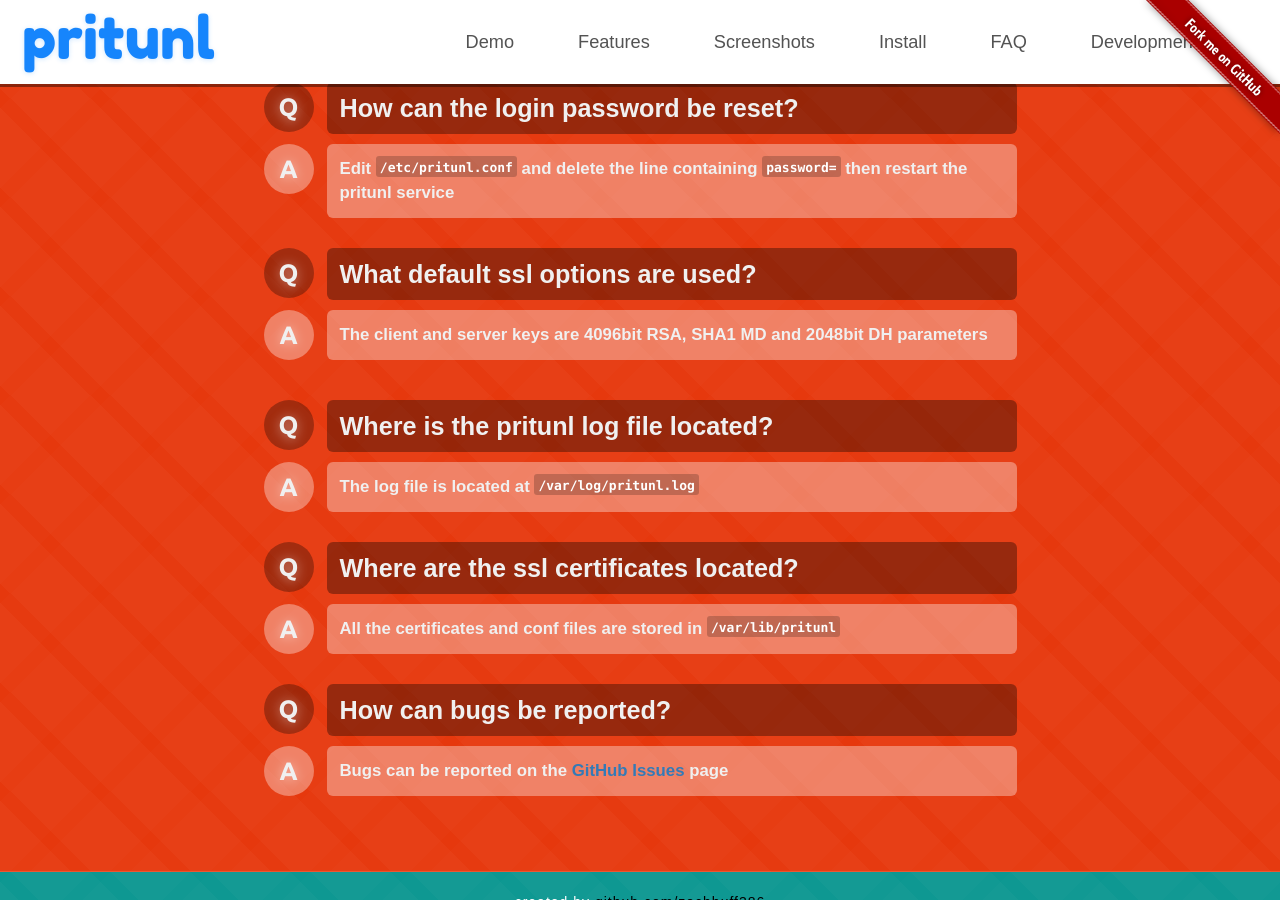
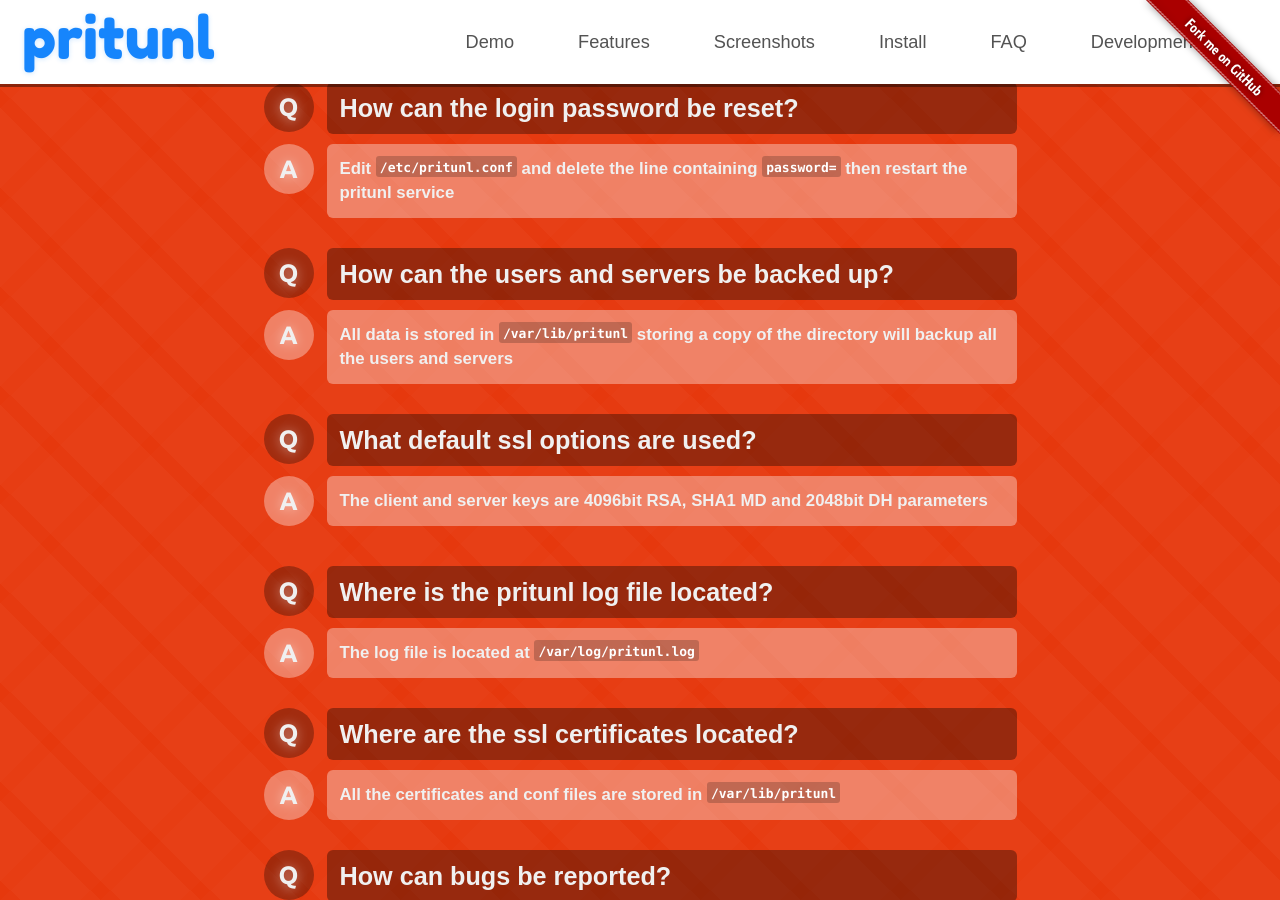
Before and after one commit to pritunl/pritunl.github.io, a Jekyll site: the page built from index.html, in a window 1280 px wide and 900 px high, scrolled down 5431 px. Built offline with Jekyll 4.4.1, drawn with Linux system fonts in a browser that asks for light colours; nearby versions of some CDN libraries; Markdown is read by kramdown in place of the engine named in the settings.

Commit message:
Add faq question

```diff
--- a/index.html
+++ b/index.html
@@ -844,6 +844,22 @@
               <span>Q</span>
             </div>
             <div class="faq-point-description">
+              <span>How can the users and servers be backed up?</span>
+            </div>
+          </div>
+          <div class="faq-point answer clearfix">
+            <div class="faq-point-label header">
+              <span>A</span>
+            </div>
+            <div class="faq-point-description">
+              All data is stored in <pre>/var/lib/pritunl</pre> storing a copy of the directory will backup all the users and servers
+            </div>
+          </div>
+          <div class="faq-point question clearfix">
+            <div class="faq-point-label header">
+              <span>Q</span>
+            </div>
+            <div class="faq-point-description">
               <span>What default ssl options are used?</span>
             </div>
           </div>
```
